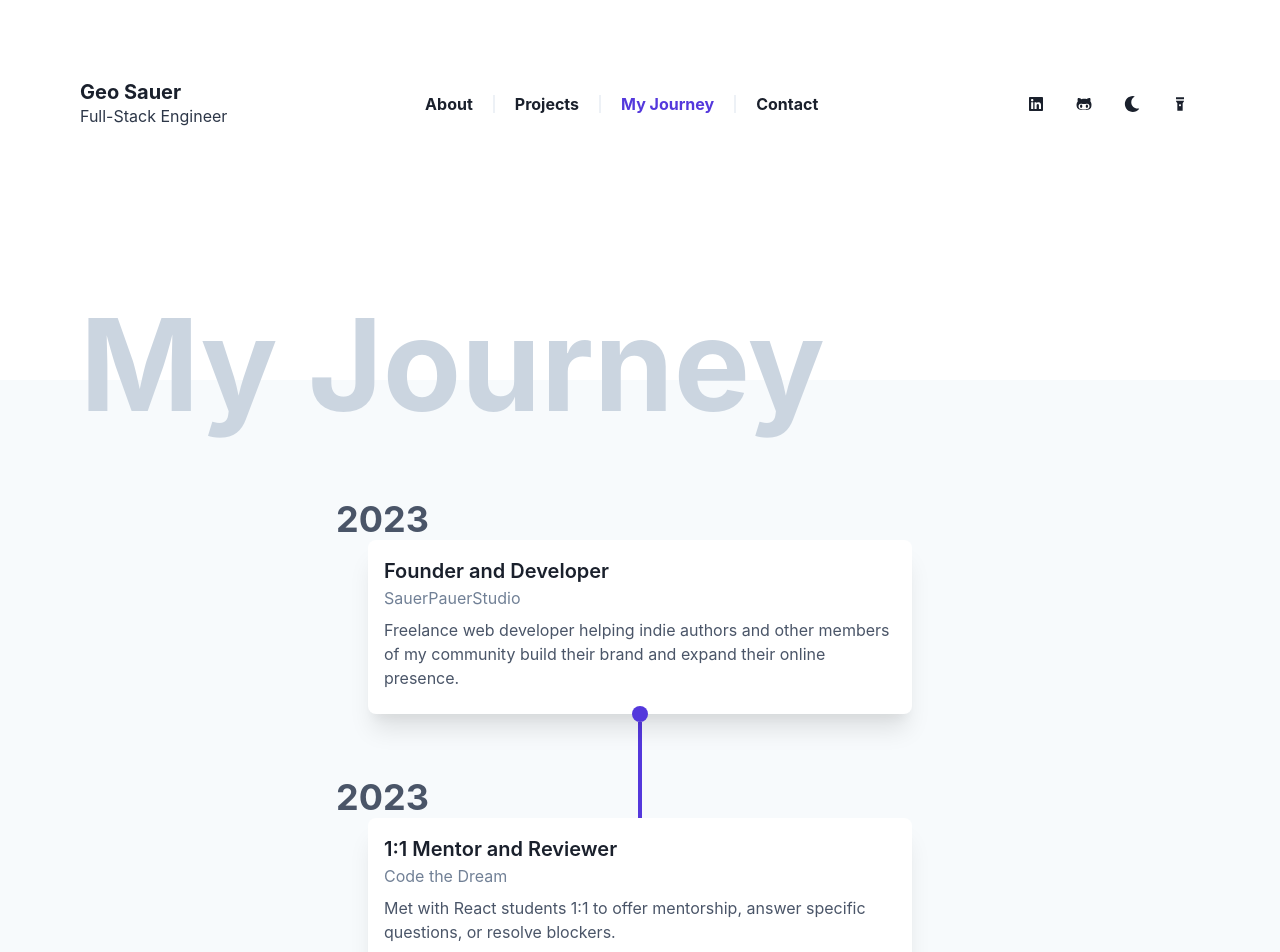
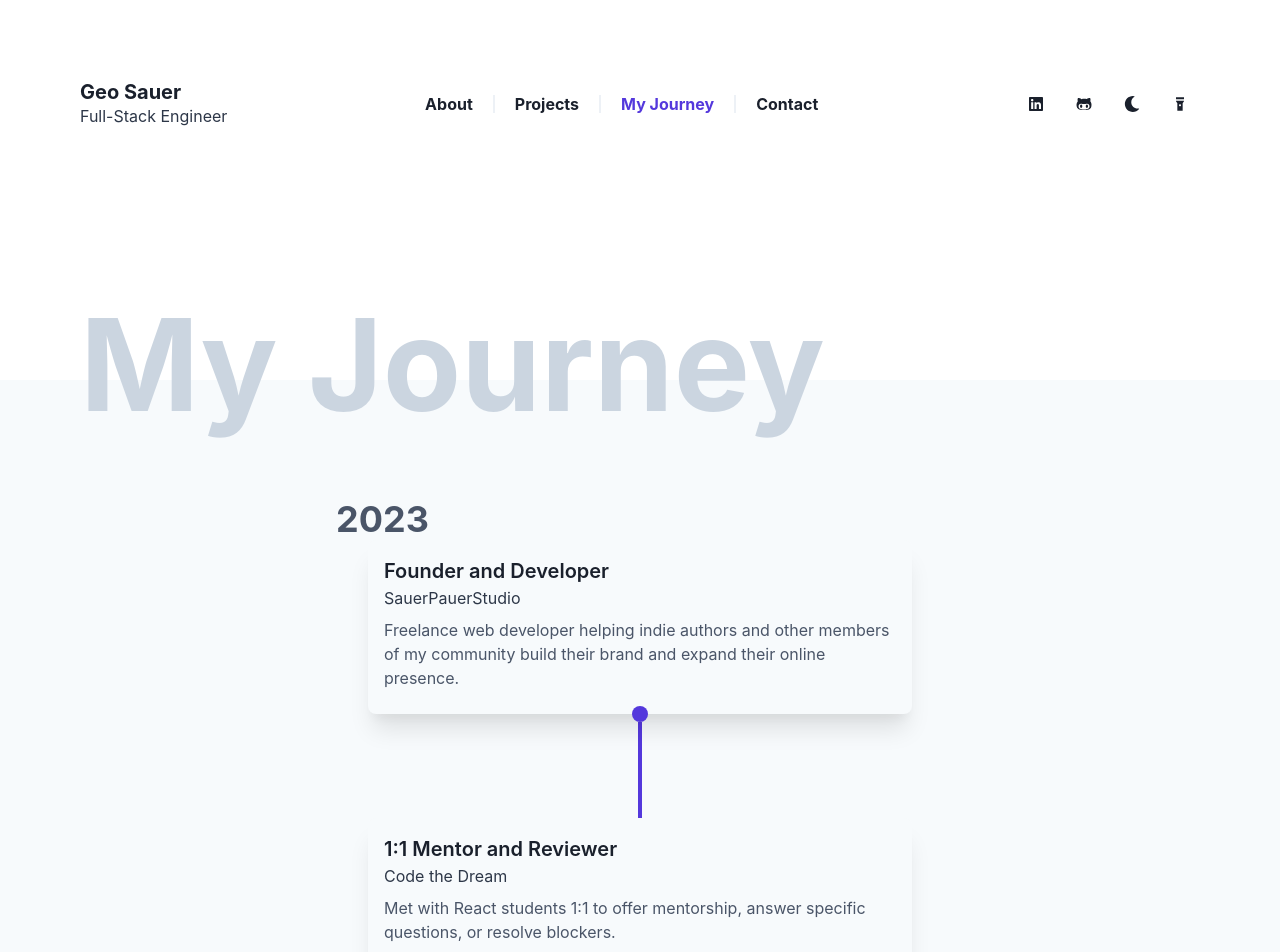
Before and after one commit to GeoSauer/geortfolio-next, a Next.js app: page /my-journey in a window 1280 px wide. Shown: the top 952 px of the page. Built offline with nearby package versions, Linux system fonts and the light colour scheme.

Commit message:
removed duplicate years in MyJourney

```diff
--- a/components/MyJourney/MyJourney.js
+++ b/components/MyJourney/MyJourney.js
@@ -1,47 +1,42 @@
 import { Fragment } from "react";
-import { Box, Flex, Text, VStack, useColorModeValue } from "@chakra-ui/react";
+import { Box, Flex, Text, VStack } from "@chakra-ui/react";
 import myData from "@/data";
 import CustomLink from "../Custom/CustomLink";
 
 export default function MyJourney() {
+  let previousYear = null;
+
   return (
     <VStack maxWidth={"xl"} mx={"auto"} pt={20}>
-      {myData.experience.map((exp, idx) => (
+      {myData.experience.map((exp, idx, arr) => {
+        const showYear = exp.year !== previousYear;
+        previousYear = exp.year;
+
+        return (
           <Fragment key={idx}>
             <JourneyCard
               title={exp.title}
               company={exp.company}
-            year={exp.year}
+              year={showYear ? exp.year : null}
               companyUrl={exp.companyUrl}
               desc={exp.desc}
             />
-          {idx === myData.experience.length - 1 ? null : (
+            {idx === arr.length - 1 ? null : (
               <Flex direction={"column"} alignItems={"center"} my={-2}>
                 <Box w={4} h={4} bg={myData.colors[2]} rounded={"full"} zIndex={10} mt={-2} />
                 <Box w={1} h={24} rounded={"none"} bg={myData.colors[2]} />
               </Flex>
             )}
           </Fragment>
-      ))}
+        );
+      })}
     </VStack>
   );
 }
 
 const JourneyCard = ({ title, company, year, companyUrl, desc }) => {
-  const bg = useColorModeValue("white", "gray.800");
-  const color = useColorModeValue("gray.600", "gray.400");
-  const border = useColorModeValue("", "1px gray solid");
   return (
-    <Box
-      bg={bg}
-      position={"relative"}
-      p={4}
-      border={border}
-      rounded={"lg"}
-      shadow={"xl"}
-      mx={4}
-      zIndex={10}
-    >
+    <Box bg="cardBG" position={"relative"} p={4} rounded={"lg"} shadow={"xl"} mx={4} zIndex={10}>
       <Text
         as={"h1"}
         position={"absolute"}
@@ -49,7 +44,7 @@ const JourneyCard = ({ title, company, year, companyUrl, desc }) => {
         left={{ md: -8 }}
         fontSize={"4xl"}
         fontWeight={"bold"}
-        color={color}
+        color="cardText"
       >
         {year}
       </Text>
@@ -57,14 +52,14 @@ const JourneyCard = ({ title, company, year, companyUrl, desc }) => {
         {title}
       </Text>
       {companyUrl ? (
-        <CustomLink href={companyUrl} target="_blank" color={"gray.500"}>
+        <CustomLink href={companyUrl} target="_blank" color="textSecondary">
           {company}
         </CustomLink>
       ) : (
-        <Text color={"gray.500"}>{company}</Text>
+        <Text color="textSecondary">{company}</Text>
       )}
       {desc.map((line, idx) => (
-        <Text key={idx} as={"p"} color={color} my={2}>
+        <Text key={idx} as={"p"} color="cardText" my={2}>
           {line}
         </Text>
       ))}
--- a/data.js
+++ b/data.js
@@ -64,52 +64,40 @@ const myData = {
       "I'm a software engineer that loves building responsive and accessible web-based products with clean, verbose, and maintainable code.",
     desc: [
       [
-        [
         "Growing up in beautiful Northern Colorado I've had a lifelong affinity for the outdoors.",
-        ],
-        [
+        ,
         "I love paddle boarding, mountain biking, and puttering around on my Royal Enfield Himalayan all along the front range.",
-        ],
-        [
+        ,
         "When I'm not outdoors I can typically be found playing video or tabletop games, or tinkering around with my 3-D printer.",
-        ],
-        [
+        ,
         "I'm a lifelong maker and love diving into technical processes head-on and figuring them out.",
-        ],
-        [
+        ,
         "This is part of what drove me to study bronze sculpture in my undergrad and fueled my 3.5 year stint in the bronze industry.",
-        ],
+        ,
       ],
 
       [
-        [
         "In 2022 I made the decision to dive into yet another technical process head-on by enrolling in Alchemy Code Lab, a full-stack coding bootcamp.",
-        ],
-        ["Unfortunately, the school closed abruptly and permanently in early 2023."],
-        [
+        ,
+        "Unfortunately, the school closed abruptly and permanently in early 2023.",
+
         "Luckily for me I was absolutely hooked and had found a new passion in web development, so I set out to find a problem worth solving.",
-        ],
-        [
+        ,
         "Working with local D&D groups I developed Grimoire for the Modern Mage, my first full stack app.",
-        ],
-        [
+        ,
         "I was also looking for a way to give back and began volunteering as a mentor with Codethedream.org.",
-        ],
+        ,
       ],
 
       [
-        [
         "One of the most attractive aspects of software engineering for me is the ability for my labor to go towards real, tangible good in the world.",
-        ],
-        [
+        ,
         "I also have a passion for learning and teaching, and love being on either side of a mentor/mentee relationship.",
-        ],
-        [
+        ,
         "While I've been keeping busy doing freelance work for folks in my community, I'm looking for full-time employment as a frontend/full-stack software engineer.",
-        ],
-        [
+        ,
         "I'm excited to bring my strong coding skills and high emotional intelligence to a team built around empathetic communication and mindful collaboration.",
-        ],
+        ,
       ],
     ],
 
@@ -201,7 +189,7 @@ const myData = {
       companyUrl: "https://codethedream.org/",
       desc: [
         "Met with React students 1:1 to offer mentorship, answer specific questions, or resolve blockers.",
-        "Reviewed student assignments and provided insightful feedback to further their education.",
+        "Provided code review of student assignments and offered insightful feedback to further their education.",
       ],
     },
     {
--- a/theme/semanticTokens.js
+++ b/theme/semanticTokens.js
@@ -24,6 +24,14 @@ const semanticTokens = {
       default: "gray.900",
       _dark: "gray.700",
     },
+    cardBG: {
+      default: "gray.50",
+      _dark: "gray.800",
+    },
+    cardText: {
+      default: "gray.600",
+      _dark: "gray.400",
+    },
   },
 };
 
```
Lines whose indentation alone changed are shown as unchanged.
